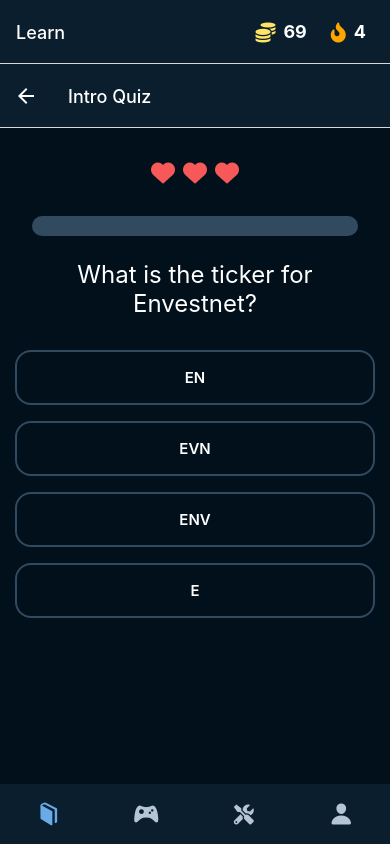
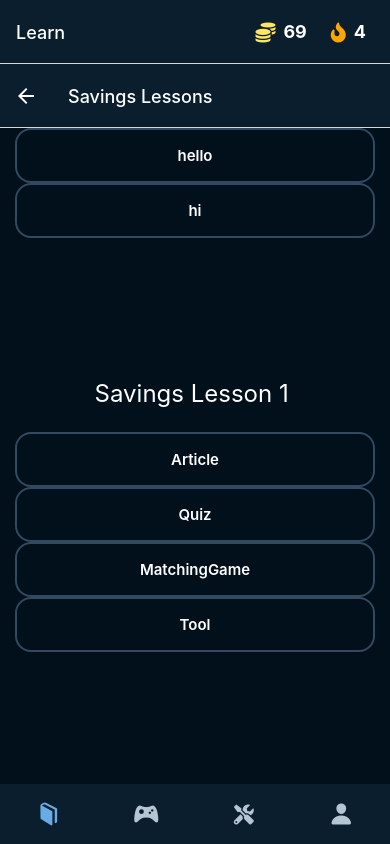
Before and after one commit to jamesfrobison/butler, a React Native app: screen /ProfileScreen in a window 390 px wide. Both pictures are taken after a click on the element 195 px from the left and 411 px from the top of the page. Built offline with nearby package versions, Linux system fonts and the light colour scheme.

Commit message:
navigation worked on

```diff
--- a/navigation/LearningStack.js
+++ b/navigation/LearningStack.js
@@ -6,6 +6,7 @@
 import DailySpin from "../screens/play/DailySpin";
 import Leaderboard from "../screens/learn/Leaderboard";
 import IntroQuiz from "../screens/learn/IntroQuiz";
+import SavingsLessons from "../screens/learn/SavingsLessons";
 
 const Stack = createStackNavigator();
 
@@ -22,6 +23,7 @@
         <Stack.Screen name="Daily Spin" component={DailySpin} />
         <Stack.Screen name="Leaderboard" component={Leaderboard} />
         <Stack.Screen name="Intro Quiz" component={IntroQuiz} />
+        <Stack.Screen name="Savings Lessons" component={SavingsLessons} />
     </Stack.Navigator>
 );
 
--- a/screens/learn/IntroQuiz.js
+++ b/screens/learn/IntroQuiz.js
@@ -156,8 +156,8 @@
 					You scored {score} out of {questions.length}
 					{numIncorrect} the inc: {incorrectOne}
 				</Text>
+				//call post game protocol
 			) : (
-				//call post game protocol
 				<>
 					<View>
 						<View style={styles.hearts}>
--- a/screens/learn/Learn.js
+++ b/screens/learn/Learn.js
@@ -5,13 +5,14 @@
 import LearnPathNode from "../../components/learn/LearnPathNode";
 
 import { useNavigation } from "@react-navigation/native";
+import SavingsLessons from "./SavingsLessons";
 
 const banks = require("../../assets/banks.png");
 const house = require("../../assets/home.png");
 const health = require("../../assets/health.png");
 const money = require("../../assets/money.png");
 const cardGraph = require("../../assets/card-graph.png");
-const currSavingQuiz = "Intro Quiz";
+//const currSavingQuiz = "Intro Quiz";
 
 const Learn = () => {
     const nav = useNavigation();
@@ -31,7 +32,7 @@
             </View>
             <View style={{ marginTop: 12, marginBottom: 12 }}>
                 {/*right here we would decide which quiz to go to based on previous success, we can change currSavingQuiz*/}
-                <LearnPathNode text="Saving" image={banks} onPress={() => nav.navigate(currSavingQuiz)}/>
+                <LearnPathNode text="Saving" image={banks} onPress={() => nav.navigate("Savings Lessons")}/>
             </View>
             <View
                 style={{
--- a/screens/learn/SavingsLessons.js
+++ b/screens/learn/SavingsLessons.js
@@ -1,12 +1,16 @@
 import { StatusBar } from 'expo-status-bar';
-import { StyleSheet, View, Button } from 'react-native';
+import { StyleSheet, View, Button, Text } from 'react-native';
 import React, { useState } from 'react';
 import CustomText from '../../components/CustomText';
 import SavingsData from '../../Data/SavingsNavData';
 import { useNavigation } from "@react-navigation/native";
+import QuizButton from '../../components/learn/QuizButton';
+import Quiz from './IntroQuiz';
 
 const SavingsLessons = () => {
 	const [currLesson, setCurrLesson] = useState(0);
+	const [fowardActive, changeForward] = useState(true);
+	const [backwardActive, changeBackwardActive] = useState(false);
 
 	const Next = () => {
 		//updates currLesson, TODO: don't let it go forward if currLesson + 1 == SavingsData.length
@@ -24,17 +28,21 @@
 	return (
 			<>
 			<View>
-				{/* next and back buttons*/}
+				{/*conditonal for each icon button*/}
+				<QuizButton text="hello"></QuizButton>
+				<QuizButton text="hi"></QuizButton>
 			</View>
-			<View>
+			<View style={styles.container}>
+				{/*back button, next button*/}
+				<Text style = {styles.lessonHeader}>Savings Lesson {currLesson + 1} </Text>
 				{SavingsData[currLesson].ButtonLinks.map(
 					(ButtonLinks) => (
-						<View style={styles.questionButton}>
+								<View key={ButtonLinks.title}>
 									<QuizButton
-								text={answerOptions.answerText}
+										text={ButtonLinks.title}
 										onPress={() =>
-								//we would call something to open currLesson.link
-								nav.navigate("IntroQuiz")
+											navigator(
+											)
 										}
 									/>
 								</View>
@@ -43,10 +51,6 @@
 			</View>
 			</>
 	);
-
-
-
-
 };
 
 const styles = StyleSheet.create({
@@ -55,6 +59,13 @@
 		alignItems: 'center',
 		justifyContent: 'center',
 	},
+	lessonHeader: {
+		color: 'white',
+		fontSize: 24,
+		textAlign: 'center',
+		marginTop: 8,
+		marginBottom: 24,
+	},
 });
 
 
--- a/screens/play/MatchingGame.js
+++ b/screens/play/MatchingGame.js
@@ -50,7 +50,6 @@
 					Vibration.vibrate();
 				}
 			}
-
 			setSecondClick((secondClick + 1) % 2);
 			setCurrNumberMatch(theButton.number);
 		}
@@ -112,7 +111,7 @@
 							//options={options}
 							//options for the styling
 							getTime={(time) => {
-								//console.log(time);
+								console.log(time);
 							}}
 						/>
 						{matchingAnswers.map((matchingAnswers) => (
```
Lines whose indentation alone changed are shown as unchanged.
